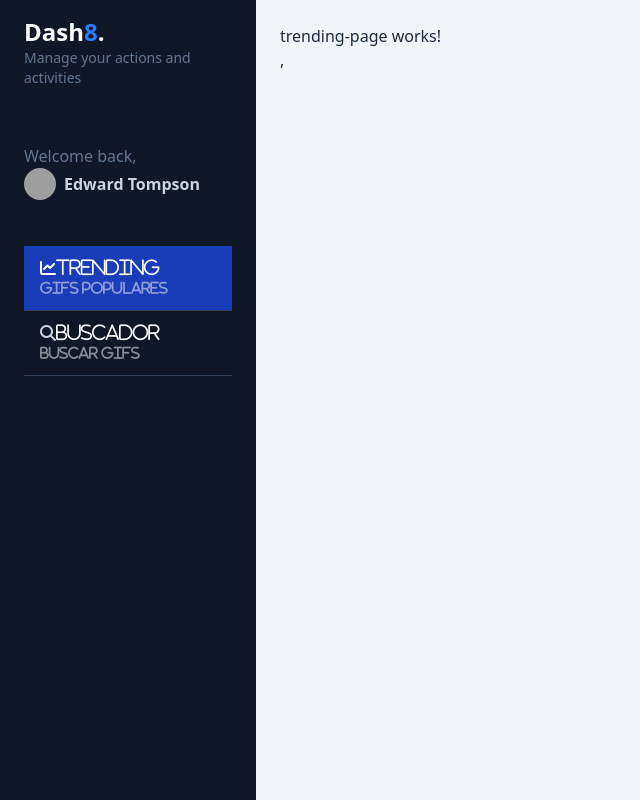
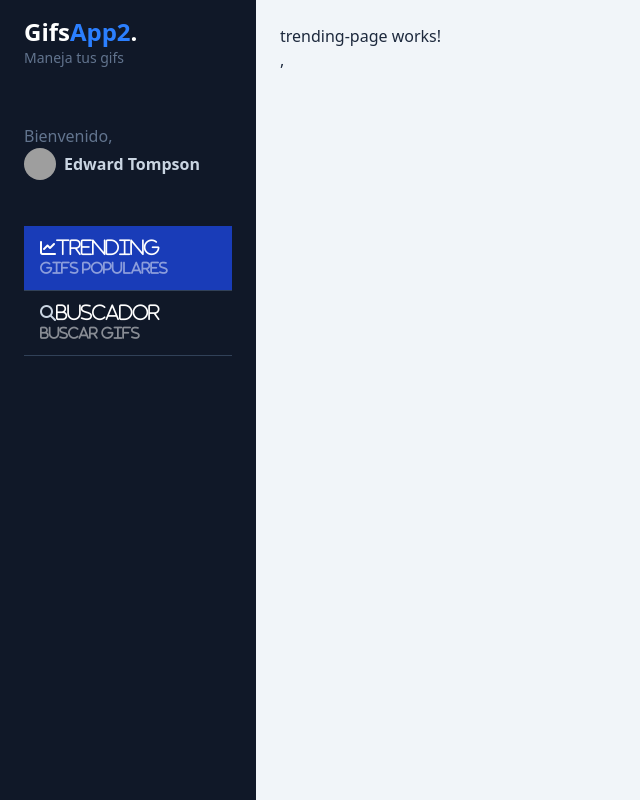
Before and after one commit to andyskp/GifsApp, an Angular app: page /dashboard/trending in a window 1280 px wide. Shown: the whole page, without its empty margins (0-640 px from the left). Built offline with nearby package versions, Linux system fonts and the light colour scheme; grey boxes are pictures that could not be loaded; a web font is replaced by a local one.

Commit message:
Se crea un Path en tscConfig para manejar mis env de entorno

```diff
--- a/angular.json
+++ b/angular.json
@@ -50,7 +50,13 @@
             "development": {
               "optimization": false,
               "extractLicenses": false,
-              "sourceMap": true
+              "sourceMap": true,
+              "fileReplacements": [
+                {
+                  "replace": "src/environments/environment.ts",
+                  "with": "src/environments/environment.development.ts"
+                }
+              ]
             }
           },
           "defaultConfiguration": "production"
@@ -92,5 +98,8 @@
         }
       }
     }
+  },
+  "cli": {
+    "analytics": false
   }
 }
--- a/src/app/gifs/components/side-menu/side-menu-header/side-menu-header.component.html
+++ b/src/app/gifs/components/side-menu/side-menu-header/side-menu-header.component.html
@@ -1,9 +1,11 @@
 <div id="logo" class="my-4 px-6">
-    <h1 class="text-lg md:text-2xl font-bold text-white">Dash<span class="text-blue-500">8</span>.</h1>
-    <p class="text-slate-500 text-sm">Manage your actions and activities</p>
+    <h1 class="text-lg md:text-2xl font-bold text-white"
+    >{{envs.companyName}}<span class="text-blue-500"
+    >{{envs.companyNames2}}</span>.</h1>
+    <p class="text-slate-500 text-sm">{{envs.companySlogan}}</p>
 </div>
 <div id="profile" class="px-6 py-10">
-    <p class="text-slate-500">Welcome back,</p>
+    <p class="text-slate-500">Bienvenido,</p>
     <a href="#" class="inline-flex space-x-2 items-center">
         <span>
             <img class="rounded-full w-8 h-8"
--- a/src/app/gifs/components/side-menu/side-menu-header/side-menu-header.component.ts
+++ b/src/app/gifs/components/side-menu/side-menu-header/side-menu-header.component.ts
@@ -1,8 +1,11 @@
 import {  Component } from '@angular/core';
+import { environment } from '@enviornments/environment.development';
 
 @Component({
   selector: 'gifs-app-side-menu-header',
   imports: [],
   templateUrl: './side-menu-header.component.html',
 })
-export class SideMenuHeaderComponent { }
+export class SideMenuHeaderComponent {
+  envs = environment;
+};
--- a/src/app/gifs/components/side-menu/side-menu.component.html
+++ b/src/app/gifs/components/side-menu/side-menu.component.html
@@ -8,4 +8,5 @@
 
             <gifs-app-side-menu-options />
 
+
         </div>
--- /dev/null
+++ b/src/environments/environment.development.ts
@@ -0,0 +1,10 @@
+export const environment = {
+     production: true,
+     companyName: 'Gifs',
+     companyNames2: 'App2',
+     companySlogan: "Maneja tus gifs"
+
+     //APIKeys
+
+     //URL
+};
--- /dev/null
+++ b/src/environments/environment.ts
@@ -0,0 +1,10 @@
+export const environment = {
+     production: true,
+     companyName: 'Gifs',
+     companyNames2: 'App2',
+     companySlogan: "Maneja tus gifs"
+
+     //APIKeys
+
+     //URL
+};
--- a/tsconfig.json
+++ b/tsconfig.json
@@ -3,6 +3,10 @@
 {
   "compileOnSave": false,
   "compilerOptions": {
+    "baseUrl": ".",
+    "paths": {
+      "@enviornments/*": ["./src/environments/*"]
+    },
     "outDir": "./dist/out-tsc",
     "strict": true,
     "noImplicitOverride": true,
```
